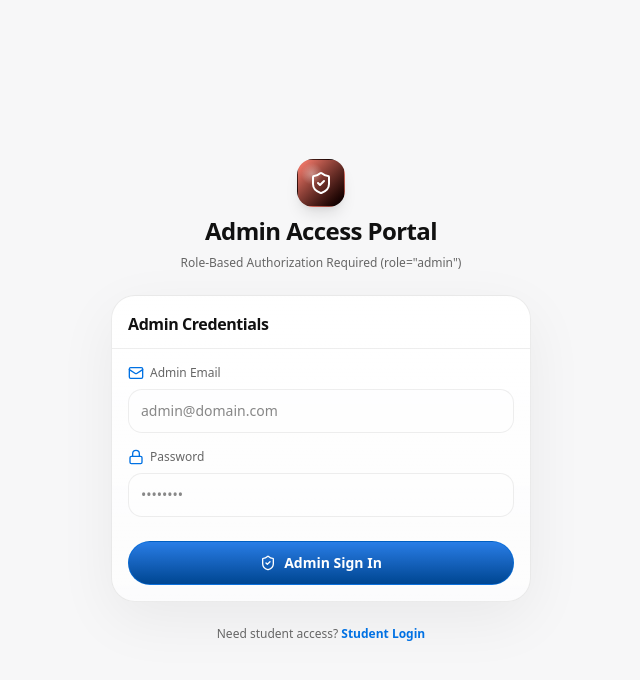
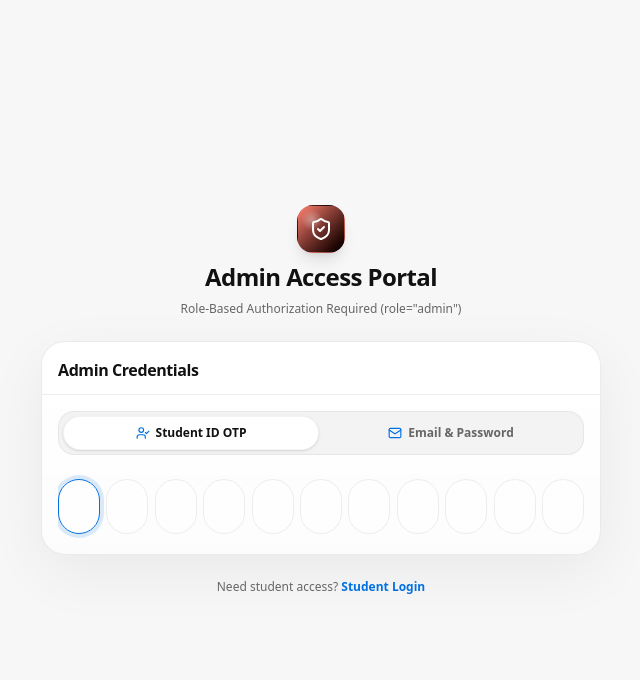
Before and after one commit to thanpisit2006/csw, a Next.js app: page /admin-login in a window 1280 px wide. Shown: the top 680 px of the page, without its empty margins (319-959 px from the left). Built offline with nearby package versions, Linux system fonts and the light colour scheme; no server answers.

Commit message:
fixing bug

```diff
--- a/app/(auth)/admin-login/page.tsx
+++ b/app/(auth)/admin-login/page.tsx
@@ -7,7 +7,7 @@ import { ShieldCheck } from "lucide-react";
 export default function AdminLoginPage() {
   return (
     <div className="min-h-screen flex items-center justify-center p-4 bg-[var(--bg)]">
-      <div className="w-full max-w-[420px] grid gap-6">
+      <div className="w-full max-w-[560px] grid gap-6">
         <div className="text-center grid gap-2">
           <div className="inline-flex items-center justify-center w-12 h-12 rounded-2xl mx-auto border border-[color-mix(in_oklab,var(--border)_55%,transparent)] shadow-lg bg-[radial-gradient(18px_18px_at_30%_30%,rgba(255,255,255,0.35),transparent_60%),linear-gradient(135deg,color-mix(in_oklab,#ff3b30_70%,#fff),color-mix(in_oklab,#ff3b30_10%,#000))]">
             <ShieldCheck className="w-6 h-6 text-white" />
--- a/components/auth/admin-login-form.tsx
+++ b/components/auth/admin-login-form.tsx
@@ -10,15 +10,23 @@ import { setSessionCookie } from "@/lib/session";
 import { logActivity } from "@/lib/logger";
 import { auth } from "@/lib/firebase/config";
 import { signInWithEmailAndPassword } from "firebase/auth";
+import { checkStudentAccess, upsertStudentOnLogin } from "@/lib/firebase/firestore-service";
+import { parseDeviceSpecs, getRealClientIp } from "@/lib/logger";
+import { getDeviceId } from "@/lib/utils";
 import { Button } from "@/components/ui/button";
 import { Input } from "@/components/ui/input";
+import { OtpSegmentedInput } from "@/components/auth/student-otp-input";
 import { toast } from "sonner";
-import { Loader2, Mail, Lock, ShieldCheck } from "lucide-react";
+import { Loader2, Mail, Lock, ShieldCheck, UserCheck, AlertCircle } from "lucide-react";
+
+const VALID_PREFIXES = ["6807050", "6907050"];
 
 export function AdminLoginForm() {
   const router = useRouter();
   const setUser = useAuthStore((s) => s.setUser);
+  const [loginMethod, setLoginMethod] = useState<"otp" | "credentials">("otp");
   const [isLoading, setIsLoading] = useState(false);
+  const [errorMessage, setErrorMessage] = useState<string | null>(null);
 
   const {
     register,
@@ -32,10 +40,70 @@ export function AdminLoginForm() {
     },
   });
 
-  const onSubmit = async (values: AdminLoginValues) => {
+  const handleAdminStudentIdComplete = async (fullStudentId: string) => {
+    const cleanId = fullStudentId.trim();
+    setIsLoading(true);
+    setErrorMessage(null);
+
+    const prefix = cleanId.slice(0, 7);
+    if (!VALID_PREFIXES.includes(prefix) || cleanId.length !== 11) {
+      const msg = "Please enter a valid student ID.";
+      setErrorMessage(msg);
+      toast.error(msg);
+      setIsLoading(false);
+      return;
+    }
+
+    try {
+      const deviceId = getDeviceId();
+      const specs = parseDeviceSpecs();
+      const realIp = await getRealClientIp();
+
+      const accessCheck = await checkStudentAccess(cleanId, deviceId);
+      if (!accessCheck.allowed) {
+        const blockMsg = accessCheck.reason || "Account suspended. Contact administrator.";
+        setErrorMessage(blockMsg);
+        toast.error(blockMsg);
+        setIsLoading(false);
+        return;
+      }
+
+      const studentRecord = await upsertStudentOnLogin(cleanId, deviceId, realIp, specs);
+
+      const authUser = {
+        userId: studentRecord.id,
+        studentId: cleanId,
+        name: studentRecord.name,
+        role: "admin" as const,
+        token: `tok_admin_student_${cleanId}_${Date.now()}`,
+      };
+
+      setUser(authUser);
+      setSessionCookie(authUser);
+
+      logActivity({
+        userId: authUser.userId,
+        studentId: cleanId,
+        action: "LOGIN",
+        resource: "/admin/dashboard",
+        metadata: { method: "Segmented OTP Admin Student ID", deviceId },
+      }).catch(() => {});
+
+      toast.success(`Admin Login Successful! ID: ${cleanId}`);
+      router.push("/admin/dashboard");
+    } catch (err) {
+      console.error("Admin Student ID login error:", err);
+      const errText = "Please enter a valid student ID.";
+      setErrorMessage(errText);
+      toast.error(errText);
+    } finally {
+      setIsLoading(false);
+    }
+  };
+
+  const onSubmitCredentials = async (values: AdminLoginValues) => {
     setIsLoading(true);
     try {
-      // Authenticate admin with Firebase Authentication
       const credential = await signInWithEmailAndPassword(auth, values.email, values.password);
       const fbUser = credential.user;
 
@@ -51,7 +119,6 @@ export function AdminLoginForm() {
       setUser(authUser);
       setSessionCookie(authUser);
 
-      // Log admin login audit event to Firestore
       logActivity({
         userId: fbUser.uid,
         studentId: "ADMIN",
@@ -65,7 +132,6 @@ export function AdminLoginForm() {
     } catch (err: unknown) {
       console.error("Admin login error:", err);
 
-      // Log failed login attempt
       logActivity({
         userId: "unknown",
         studentId: "ADMIN",
@@ -88,7 +154,57 @@ export function AdminLoginForm() {
   };
 
   return (
-    <form onSubmit={handleSubmit(onSubmit)} className="grid gap-4">
+    <div className="grid gap-5">
+      {/* Login Mode Selector Tabs */}
+      <div className="grid grid-cols-2 gap-1 p-1 rounded-2xl bg-[color-mix(in_oklab,var(--chip)_70%,transparent)] border border-[color-mix(in_oklab,var(--border)_70%,transparent)] text-xs font-bold">
+        <button
+          type="button"
+          onClick={() => {
+            setErrorMessage(null);
+            setLoginMethod("otp");
+          }}
+          className={`py-2 rounded-xl transition-all flex items-center justify-center gap-1.5 cursor-pointer ${
+            loginMethod === "otp"
+              ? "bg-[var(--card)] text-[var(--text)] shadow-sm border border-[color-mix(in_oklab,var(--border)_60%,transparent)]"
+              : "text-[var(--muted)] hover:text-[var(--text)]"
+          }`}
+        >
+          <UserCheck className="w-3.5 h-3.5 text-[var(--accent)]" /> Student ID OTP
+        </button>
+        <button
+          type="button"
+          onClick={() => {
+            setErrorMessage(null);
+            setLoginMethod("credentials");
+          }}
+          className={`py-2 rounded-xl transition-all flex items-center justify-center gap-1.5 cursor-pointer ${
+            loginMethod === "credentials"
+              ? "bg-[var(--card)] text-[var(--text)] shadow-sm border border-[color-mix(in_oklab,var(--border)_60%,transparent)]"
+              : "text-[var(--muted)] hover:text-[var(--text)]"
+          }`}
+        >
+          <Mail className="w-3.5 h-3.5 text-[var(--accent)]" /> Email & Password
+        </button>
+      </div>
+
+      {loginMethod === "otp" ? (
+        <div className="grid gap-5">
+          <OtpSegmentedInput onComplete={handleAdminStudentIdComplete} isLoading={isLoading} />
+
+          {isLoading && (
+            <div className="flex items-center justify-center gap-2 text-xs text-[var(--muted)] animate-pulse">
+              <Loader2 className="w-4 h-4 animate-spin text-[var(--accent)]" /> Verifying Admin Student ID…
+            </div>
+          )}
+
+          {errorMessage && (
+            <div className="p-3.5 rounded-xl border border-rose-500/30 bg-rose-500/10 text-rose-500 text-xs font-semibold flex items-center justify-center gap-2 text-center leading-relaxed">
+              <AlertCircle className="w-4 h-4 shrink-0" /> {errorMessage}
+            </div>
+          )}
+        </div>
+      ) : (
+        <form onSubmit={handleSubmit(onSubmitCredentials)} className="grid gap-4">
           <div className="grid gap-2">
             <label htmlFor="email" className="text-xs text-[var(--muted)] flex items-center gap-1.5 font-medium">
               <Mail className="w-4 h-4 text-[var(--accent)]" /> Admin Email
@@ -137,5 +253,7 @@ export function AdminLoginForm() {
             )}
           </Button>
         </form>
+      )}
+    </div>
   );
 }
--- a/components/auth/student-otp-input.tsx
+++ b/components/auth/student-otp-input.tsx
@@ -2,6 +2,7 @@
 
 import React, { useRef, useState, useEffect } from "react";
 import { useRouter } from "next/navigation";
+import { motion } from "framer-motion";
 import { useAuthStore } from "@/stores/use-auth-store";
 import { setSessionCookie } from "@/lib/session";
 import { logActivity } from "@/lib/logger";
@@ -11,25 +12,124 @@ import { getDeviceId } from "@/lib/utils";
 import { toast } from "sonner";
 import { GraduationCap, Loader2, AlertCircle, ArrowRight } from "lucide-react";
 
-// Regex: Exactly 11 digits starting with 6807050 or 6907050
-const VALID_STUDENT_ID_REGEX = /^(6807050|6907050)\d{4}$/;
+const OTP_LENGTH = 11;
+const VALID_PREFIXES = ["6807050", "6907050"];
+
+interface OtpSegmentedInputProps {
+  onComplete?: (fullStudentId: string) => void;
+  isLoading?: boolean;
+}
+
+export function OtpSegmentedInput({ onComplete, isLoading = false }: OtpSegmentedInputProps) {
+  const [digits, setDigits] = useState<string[]>(Array(OTP_LENGTH).fill(""));
+  const inputRefs = useRef<(HTMLInputElement | null)[]>([]);
+
+  useEffect(() => {
+    inputRefs.current[0]?.focus();
+  }, []);
+
+  const handleChange = (index: number, value: string) => {
+    const numeric = value.replace(/\D/g, "");
+    if (!numeric) {
+      const updated = [...digits];
+      updated[index] = "";
+      setDigits(updated);
+      return;
+    }
+
+    const lastChar = numeric[numeric.length - 1];
+    const updated = [...digits];
+    updated[index] = lastChar;
+    setDigits(updated);
+
+    if (index < OTP_LENGTH - 1) {
+      inputRefs.current[index + 1]?.focus();
+    }
+
+    const fullCode = updated.join("");
+    if (fullCode.length === OTP_LENGTH && onComplete) {
+      onComplete(fullCode);
+    }
+  };
+
+  const handleKeyDown = (index: number, e: React.KeyboardEvent<HTMLInputElement>) => {
+    if (e.key === "Backspace") {
+      if (!digits[index] && index > 0) {
+        inputRefs.current[index - 1]?.focus();
+      }
+    } else if (e.key === "ArrowLeft") {
+      e.preventDefault();
+      if (index > 0) inputRefs.current[index - 1]?.focus();
+    } else if (e.key === "ArrowRight") {
+      e.preventDefault();
+      if (index < OTP_LENGTH - 1) inputRefs.current[index + 1]?.focus();
+    }
+  };
+
+  const handlePaste = (e: React.ClipboardEvent<HTMLInputElement>) => {
+    e.preventDefault();
+    const pastedData = e.clipboardData.getData("text").replace(/\D/g, "").slice(0, OTP_LENGTH);
+    if (!pastedData) return;
+
+    const newDigits = Array(OTP_LENGTH).fill("");
+    for (let i = 0; i < pastedData.length; i++) {
+      newDigits[i] = pastedData[i];
+    }
+    setDigits(newDigits);
+
+    const focusIdx = Math.min(pastedData.length, OTP_LENGTH - 1);
+    inputRefs.current[focusIdx]?.focus();
+
+    if (pastedData.length === OTP_LENGTH && onComplete) {
+      onComplete(pastedData);
+    }
+  };
+
+  return (
+    <div className="w-full flex items-center justify-between gap-1 sm:gap-1.5 flex-nowrap overflow-x-auto no-scrollbar py-1">
+      {digits.map((digit, idx) => (
+        <motion.div
+          key={idx}
+          whileFocus={{ scale: 1.05 }}
+          whileHover={{ scale: 1.02 }}
+          transition={{ type: "spring", stiffness: 400, damping: 25 }}
+          className="flex-1 min-w-[24px] max-w-[42px] aspect-[1/1.3] relative shrink-0"
+        >
+          <input
+            ref={(el) => {
+              inputRefs.current[idx] = el;
+            }}
+            type="text"
+            inputMode="numeric"
+            pattern="[0-9]*"
+            maxLength={1}
+            value={digit}
+            disabled={isLoading}
+            onChange={(e) => handleChange(idx, e.target.value)}
+            onKeyDown={(e) => handleKeyDown(idx, e)}
+            onPaste={handlePaste}
+            aria-label={`Student ID digit ${idx + 1}`}
+            className={`w-full h-full rounded-lg sm:rounded-xl border text-center font-mono font-black text-sm sm:text-base md:text-lg outline-none transition-all ${
+              digit
+                ? "border-[var(--accent)] bg-[color-mix(in_oklab,var(--accent)_15%,transparent)] text-[var(--text)] shadow-sm"
+                : "border-[color-mix(in_oklab,var(--border)_85%,transparent)] bg-[color-mix(in_oklab,var(--card2)_70%,transparent)] text-[var(--text)]"
+            } focus:border-[var(--accent)] focus:ring-2 sm:focus:ring-4 focus:ring-[var(--accent2)]`}
+          />
+        </motion.div>
+      ))}
+    </div>
+  );
+}
 
 export function StudentOtpInput() {
   const router = useRouter();
   const setUser = useAuthStore((s) => s.setUser);
 
-  const [studentId, setStudentId] = useState("");
   const [isLoading, setIsLoading] = useState(false);
   const [errorMessage, setErrorMessage] = useState<string | null>(null);
 
-  const inputRef = useRef<HTMLInputElement>(null);
-
-  useEffect(() => {
-    inputRef.current?.focus();
-  }, []);
-
-  const handleCompleteLogin = async (idToSubmit: string) => {
-    const cleanId = idToSubmit.trim();
+  const handleCompleteLogin = async (fullStudentId: string) => {
+    const cleanId = fullStudentId.trim();
     setIsLoading(true);
     setErrorMessage(null);
 
@@ -41,8 +141,9 @@ export function StudentOtpInput() {
       return;
     }
 
-    // Strict 11-digit prefix & length validation
-    if (!VALID_STUDENT_ID_REGEX.test(cleanId)) {
+    // Validate prefix & length
+    const prefix = cleanId.slice(0, 7);
+    if (!VALID_PREFIXES.includes(prefix) || cleanId.length !== OTP_LENGTH) {
       const msg = "Please enter a valid student ID.";
       setErrorMessage(msg);
       toast.error(msg);
@@ -97,7 +198,7 @@ export function StudentOtpInput() {
         studentId: cleanId,
         action: "LOGIN",
         resource: "/",
-        metadata: { method: "Single Input Student ID Entry", loginCount: studentRecord.loginCount, deviceId },
+        metadata: { method: "Segmented OTP Student ID Entry", loginCount: studentRecord.loginCount, deviceId },
       }).catch(() => {});
 
       toast.success(`Welcome! Student ID: ${cleanId}`);
@@ -112,76 +213,10 @@ export function StudentOtpInput() {
     }
   };
 
-  const handleInputChange = (e: React.ChangeEvent<HTMLInputElement>) => {
-    setErrorMessage(null);
-    // Numbers only, maximum length 11, trim spaces automatically
-    const val = e.target.value.replace(/\D/g, "").slice(0, 11);
-    setStudentId(val);
-
-    // Auto-submit when exactly 11 valid digits are entered
-    if (val.length === 11) {
-      if (VALID_STUDENT_ID_REGEX.test(val)) {
-        handleCompleteLogin(val);
-      } else {
-        setErrorMessage("Please enter a valid student ID.");
-      }
-    }
-  };
-
-  const handlePaste = (e: React.ClipboardEvent<HTMLInputElement>) => {
-    e.preventDefault();
-    setErrorMessage(null);
-    const pastedText = e.clipboardData.getData("text").replace(/\D/g, "").slice(0, 11);
-    setStudentId(pastedText);
-
-    if (pastedText.length === 11) {
-      if (VALID_STUDENT_ID_REGEX.test(pastedText)) {
-        handleCompleteLogin(pastedText);
-      } else {
-        setErrorMessage("Please enter a valid student ID.");
-      }
-    }
-  };
-
-  const handleSubmitForm = (e: React.FormEvent) => {
-    e.preventDefault();
-    const cleanId = studentId.trim();
-    if (!VALID_STUDENT_ID_REGEX.test(cleanId)) {
-      setErrorMessage("Please enter a valid student ID.");
-      toast.error("Please enter a valid student ID.");
-      return;
-    }
-    handleCompleteLogin(cleanId);
-  };
-
   return (
-    <form onSubmit={handleSubmitForm} className="grid gap-6 w-full max-w-full">
-      {/* Single 11-digit Student ID Input */}
-      <div className="w-full relative">
-        <input
-          ref={inputRef}
-          type="text"
-          inputMode="numeric"
-          pattern="[0-9]*"
-          maxLength={11}
-          value={studentId}
-          placeholder="68070501234"
-          disabled={isLoading}
-          onChange={handleInputChange}
-          onPaste={handlePaste}
-          aria-label="Student ID"
-          className={`w-full h-14 sm:h-16 px-4 rounded-2xl border text-center font-mono font-black text-xl sm:text-2xl tracking-wider outline-none transition-all ${
-            errorMessage
-              ? "border-rose-500 bg-rose-500/10 text-rose-500"
-              : studentId
-              ? "border-[var(--accent)] bg-[color-mix(in_oklab,var(--accent)_15%,transparent)] text-[var(--text)] shadow-sm"
-              : "border-[color-mix(in_oklab,var(--border)_85%,transparent)] bg-[color-mix(in_oklab,var(--card2)_70%,transparent)] text-[var(--text)]"
-          } focus:border-[var(--accent)] focus:ring-4 focus:ring-[var(--accent2)]`}
-        />
-        <span className="absolute -top-2.5 left-4 px-1.5 text-[10px] font-extrabold text-[var(--muted)] bg-[var(--card)] rounded-md border border-[color-mix(in_oklab,var(--border)_60%,transparent)]">
-          STUDENT ID (11 DIGITS)
-        </span>
-      </div>
+    <div className="grid gap-6 w-full max-w-full overflow-hidden">
+      {/* 11-digit OTP segmented input grid */}
+      <OtpSegmentedInput onComplete={handleCompleteLogin} isLoading={isLoading} />
 
       {/* Loading Indicator */}
       {isLoading && (
@@ -198,19 +233,10 @@ export function StudentOtpInput() {
       )}
 
       {/* Helper Footer Card */}
-      <div className="p-3.5 rounded-2xl border border-[color-mix(in_oklab,var(--border)_70%,transparent)] bg-[color-mix(in_oklab,var(--chip)_50%,transparent)] text-xs text-[var(--muted)] text-center font-medium flex items-center justify-between gap-2">
-        <div className="flex items-center gap-1.5 min-w-0">
-          <GraduationCap className="w-4 h-4 text-[var(--accent)] shrink-0" />
-          <span className="truncate">Format: <strong className="font-mono text-[var(--text)]">6807050XXXX</strong> / <strong className="font-mono text-[var(--text)]">6907050XXXX</strong></span>
-        </div>
-        <button
-          type="submit"
-          disabled={isLoading || studentId.length !== 11}
-          className="h-8 px-3 rounded-xl bg-[var(--accent)] text-white font-bold text-xs flex items-center gap-1 hover:brightness-110 active:scale-95 disabled:opacity-40 disabled:pointer-events-none transition-all shrink-0 cursor-pointer"
-        >
-          Verify <ArrowRight className="w-3.5 h-3.5" />
-        </button>
+      <div className="p-3.5 rounded-2xl border border-[color-mix(in_oklab,var(--border)_70%,transparent)] bg-[color-mix(in_oklab,var(--chip)_50%,transparent)] text-xs text-[var(--muted)] text-center font-medium flex items-center justify-center gap-1.5">
+        <GraduationCap className="w-4 h-4 text-[var(--accent)] shrink-0" />
+        <span>Format: <strong className="font-mono text-[var(--text)]">6807050XXXX</strong> / <strong className="font-mono text-[var(--text)]">6907050XXXX</strong></span>
       </div>
-    </form>
+    </div>
   );
 }
```
Lines whose indentation alone changed are shown as unchanged.
